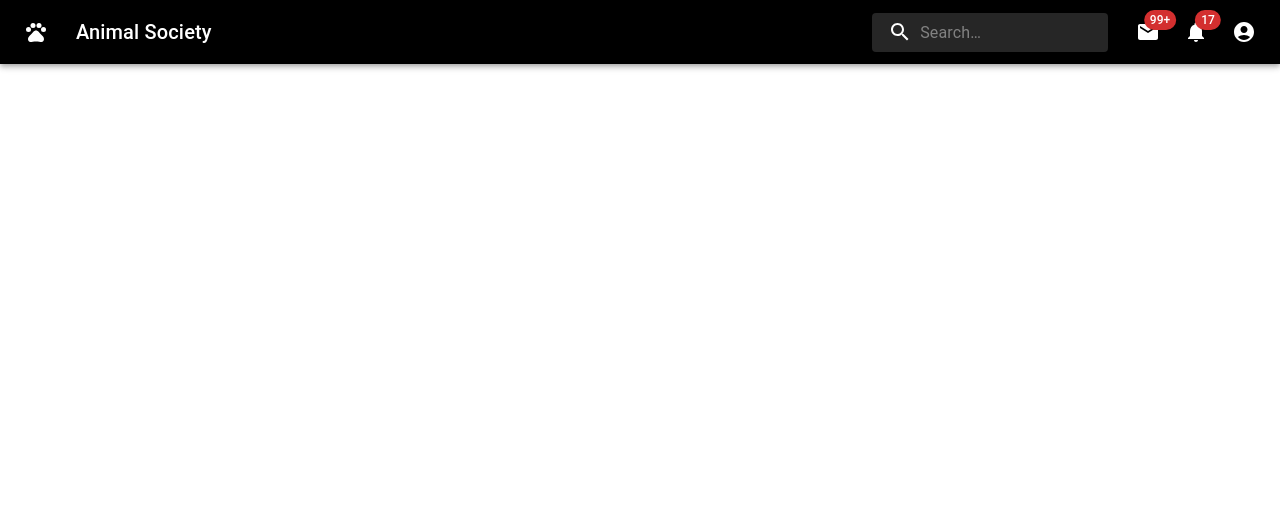
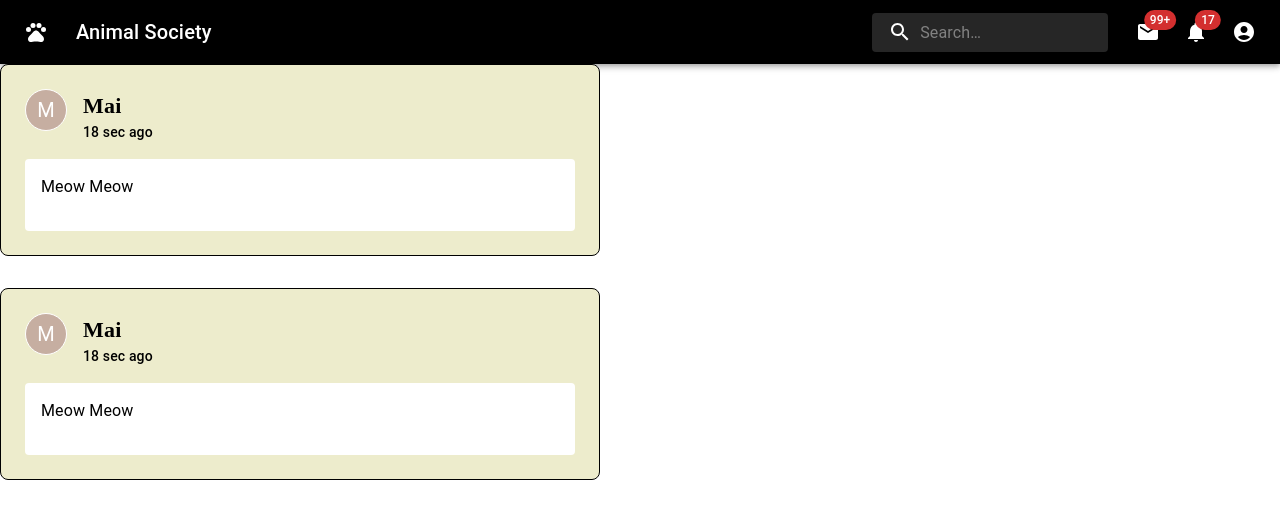
Before and after one commit to leonkwan46/animal_social_media, a React (Create React App) app in the folder FrontEnd/: page / in a window 1280 px wide. Shown: the top 518 px of the page. Built offline with nearby package versions, Linux system fonts and the light colour scheme.

Commit message:
'interface post

```diff
--- /dev/null
+++ b/FrontEnd/src/components/Feed.js
@@ -0,0 +1,17 @@
+import Post from "./post";
+import { Grid } from "@mui/material";
+
+export default function Feed(){
+    return(
+        <Grid
+        container
+        direction="column"
+        justifyContent="flex-end"
+        alignItems="stretch"
+        maxWidth="sm">
+            <Post/>
+            <Post/>
+      </Grid>
+
+    )
+}
--- /dev/null
+++ b/FrontEnd/src/components/post.js
@@ -0,0 +1,81 @@
+import React from 'react';
+// import axios from 'axios';
+import { Box} from '@mui/system';
+import { Typography, Grid, Avatar } from '@mui/material';
+
+export default function Post(){
+    return(
+
+    <Grid
+      container
+      direction="column"
+      justifyContent="flex-end"
+      alignItems="stretch"
+      maxWidth="sm"
+    >
+        <Box
+        sx={{
+            bgcolor:'#edeccc',
+            boxShadow:3,
+            borderRadius:2,
+            padding: 3,
+            marginBottom:4,
+            border:1
+
+        }}>
+            <Grid container
+            direction="row"
+            >
+            <Box
+            sx={{
+                marginRight:2,
+                marginBottom:2,
+            }}>
+                <Avatar
+                sx={{
+                    bgcolor: '#c6aea1',
+                    border: 1,
+                }}>
+                M
+                </Avatar>
+                </Box>
+                <Box
+                sx={{
+                marginBottom:2,
+                }}>
+                <Typography
+                sx={{
+                    fontWeight:'bold',
+                    fontSize: 22,
+                    fontFamily:'American Typewriter'}}
+                    >
+                    Mai
+                </Typography>
+                <Typography
+                sx={{
+                    fontWeight:'medium',
+                    fontSize: 14,
+                    }}
+                    >
+                        18 sec ago
+                </Typography>
+            </Box>
+            </Grid>
+            <Box
+            sx={{
+                bgcolor:'#FFFFFF',
+                paddingBottom:4,
+                paddingLeft:2,
+                paddingTop:2,
+                paddingRight:2,
+                borderRadius:1,
+
+            }}>
+                <Typography>Meow Meow</Typography>
+            </Box>
+        </Box>
+
+    </Grid>
+
+    )
+    }
--- a/FrontEnd/src/pages/homepage.js
+++ b/FrontEnd/src/pages/homepage.js
@@ -1,11 +1,16 @@
 import React from 'react';
 import Top_nav from '../components/Top_nav';
+import Feed from '../components/Feed';
 
 const Homepage = () => {
   return (
-    <div className = "homepage">
+    <div className = "homepage" >
         <Top_nav />
+
+        <Feed />
+
     </div>
+
   )
 }
 
```
Also changed, not shown: 2 other files (tests, documents, lock files or other folders).
